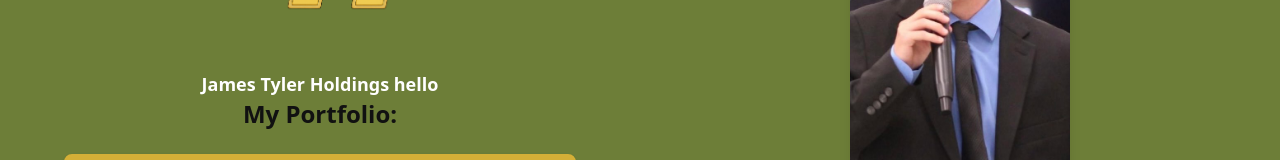
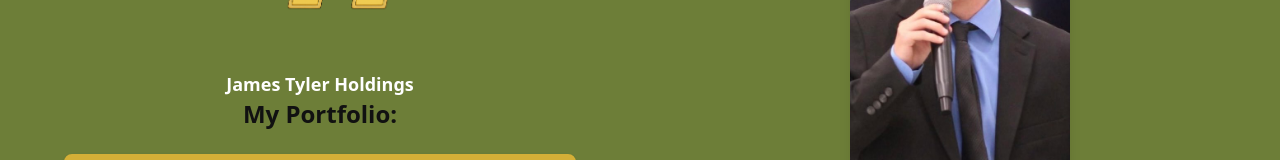
Before and after one commit to Turdboy/AmericanstructionPDF, a React (Vite) app: page / in a window 1280 px wide. Shown: the part 244-404 px from the top of the page. Built offline with nearby package versions, Linux system fonts and the light colour scheme; no server answers; what pdfmake would draw is missing.

Commit message:
Update project files

```diff
--- a/src/components/LandingPage.tsx
+++ b/src/components/LandingPage.tsx
@@ -20,7 +20,7 @@ const LandingPage = () => {
             />
 
 <h3 className="text-lg font-bold text-white">
-                    James Tyler Holdings hello
+                    James Tyler Holdings
                   </h3>
             <h2 className="text-2xl font-bold mb-6  text-[#111111]">My Portfolio:</h2>
 
```
